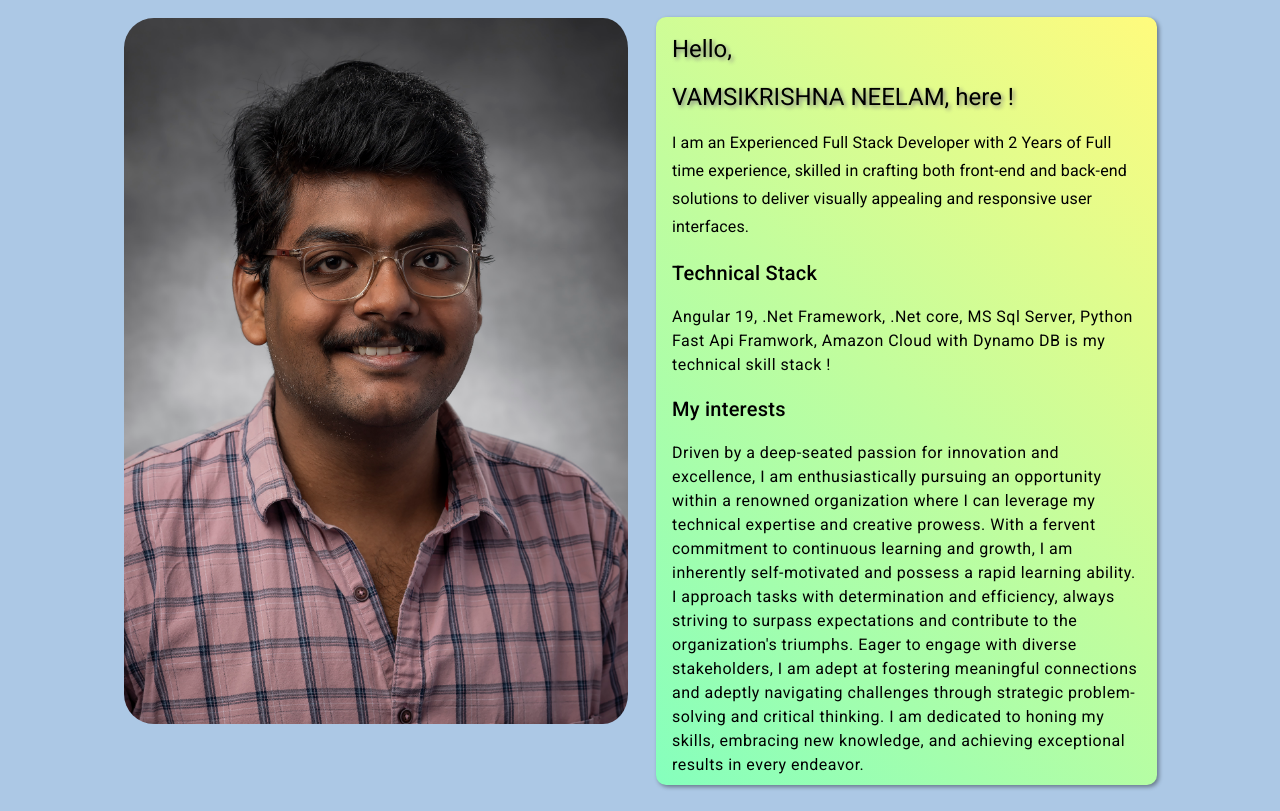
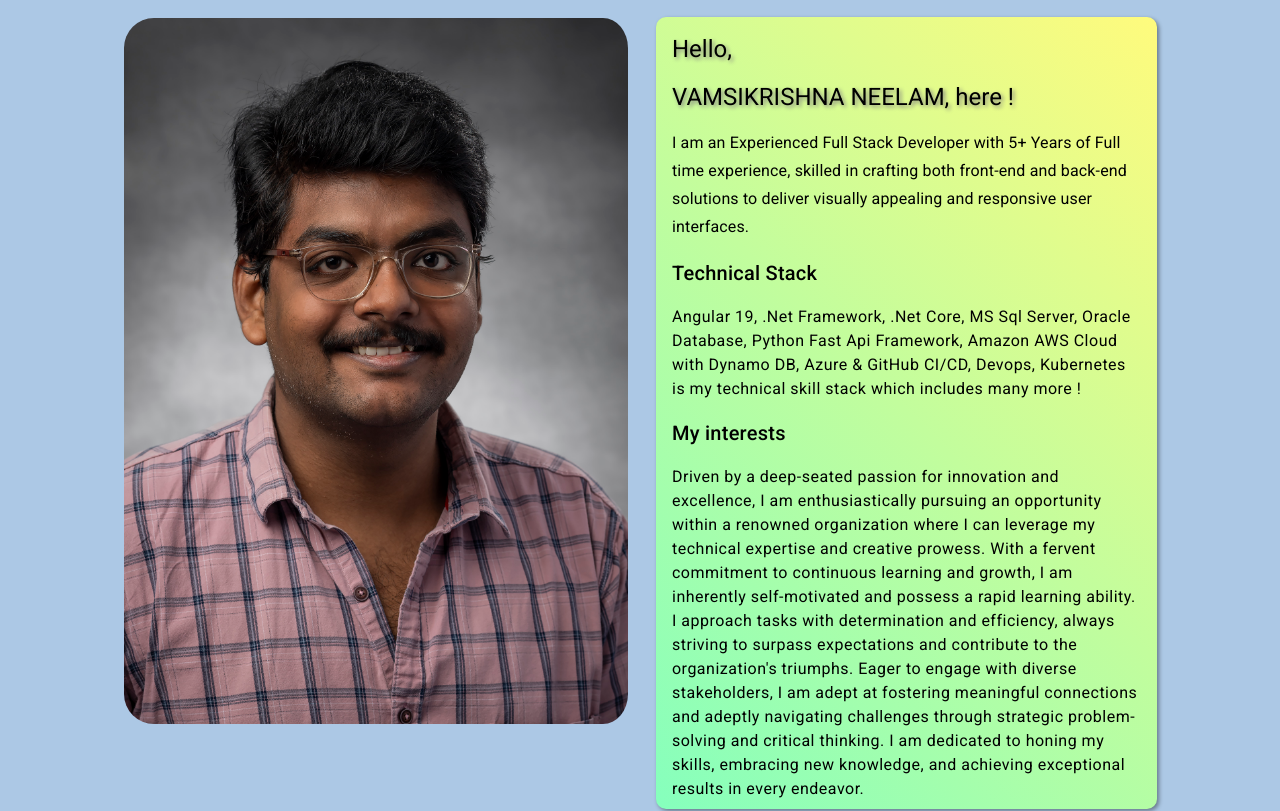
Before and after one commit to VamsiKrishnaN397/angular_portfolio, an Angular app in the folder angular_portfolio/: page /home in a window 1280 px wide. Shown: the part 700-1511 px from the top of the page. Built offline with nearby package versions, Linux system fonts and the light colour scheme.

Commit message:
Multiple Changes

```diff
--- a/angular_portfolio/src/app/home/home.component.html
+++ b/angular_portfolio/src/app/home/home.component.html
@@ -10,9 +10,9 @@
                 <mat-card-content>
                     <h1 class="cardTitle">Hello,</h1>
                     <h1 class="cardTitle">VAMSIKRISHNA NEELAM, here !</h1>
-                    <h3>I am an Experienced Full Stack Developer with 2 Years of Full time experience, skilled in crafting both front-end and back-end solutions to deliver visually appealing and responsive user interfaces. </h3>
+                    <h3>I am an Experienced Full Stack Developer with 5+ Years of Full time experience, skilled in crafting both front-end and back-end solutions to deliver visually appealing and responsive user interfaces. </h3>
                     <h2>Technical Stack</h2>
-                    <h4>Angular 19, .Net Framework, .Net core, MS Sql Server, Python Fast Api Framwork, Amazon Cloud with Dynamo DB is my technical skill stack ! </h4>
+                    <h4>Angular 19, .Net Framework, .Net Core, MS Sql Server, Oracle Database, Python Fast Api Framework, Amazon AWS Cloud with Dynamo DB, Azure & GitHub CI/CD, Devops, Kubernetes is my technical skill stack which includes many more ! </h4>
                     <h2>My interests</h2>
                     <h4>
                         Driven by a deep-seated passion for innovation and excellence, I am enthusiastically pursuing an opportunity within a renowned organization where I can leverage my technical expertise and creative prowess. With a fervent commitment to continuous learning and growth, I am inherently self-motivated and possess a rapid learning ability. I approach tasks with determination and efficiency, always striving to surpass expectations and contribute to the organization's triumphs. Eager to engage with diverse stakeholders, I am adept at fostering meaningful connections and adeptly navigating challenges through strategic problem-solving and critical thinking. I am dedicated to honing my skills, embracing new knowledge, and achieving exceptional results in every endeavor.
--- a/angular_portfolio/src/app/workexperience/workexperience.component.html
+++ b/angular_portfolio/src/app/workexperience/workexperience.component.html
@@ -10,7 +10,7 @@
                 <div class="card-body">
                     <div class="title"><b style="font-size: 16px;">Software Developer at AIOWL for ALL LLC</b></div>
                     <div class="descr">I worked on the developement of the AIOWL LLC Website and also worked on the developement of a product
-                        which is being used for crime investigation which uses AI Chatbot for getting out the important information of the crime case details being uploaded which inlvoves working in Angular V19 and python's Fast Api framework for creaintng the REST API and also worked for teaching AI Through gaming modules to the High School Students to make them aware of using the Tools like julius, perplexity etc for efficient day to day problem solving in daily life.</div>
+                        which is being used for crime investigation which uses AI Chatbot for getting out the important information of the crime case details being uploaded which involves working in Angular V19 and python's Fast Api framework for creating the REST API and also worked for teaching AI Through gaming modules to the High School Students to make them aware of using the Tools like julius, perplexity etc for efficient day to day problem solving in daily life. I also made use of Amazon AWS Cloud for deploying and hosting the website apart from creating a cloud server for this purpose.</div>
                 </div>
               </div>
           </li>
@@ -19,7 +19,7 @@
               <div class="card">
                 <div class="card-body">
                     <div class="title"><b style="font-size: 16px;">Associate Software Engineer at Everi India Pvt Ltd</b></div>
-                    <div class="descr">I am an Experienced associate developer proficient in Angular development, with a track record of successfully developing and integrating software solutions. Skilled in designing interfaces and integrating APIs to enhance project functionality. Collaborative team player who worked closely with development and testing teams to identify and resolve project bugs. Specialized in creating the Connector Module API Simulator and Game Simulator in Angular 12, and contributed to the integration of various APIs for gaming applications. Dedicated to delivering high-quality solutions that meet design requirements and exceed client expectations.</div>
+                    <div class="descr">I am an Experienced associate developer proficient in Angular development, with a track record of successfully developing and integrating software solutions. Skilled in designing interfaces and integrating APIs to enhance project functionality. Collaborative team player who worked closely with development and testing teams to identify and resolve project bugs. Specialized in creating the Connector Module API Simulator and Game Simulator in Angular 12, and contributed to the integration of various APIs for gaming applications. Dedicated to delivering high-quality solutions that meet design requirements and exceed client expectations.Also worked on setting up the pipelines for CI/CD apart from working on DevOps and also made use of RabbitMQ, Kubernetes for creaitng efficient Data pipelines</div>
                 </div>
               </div>
           </li>
@@ -28,7 +28,7 @@
               <div class="card">
                 <div class="card-body">
                     <div class="title"><b style="font-size: 16px;">Software Engineer at Mars India Pvt Ltd</b></div>
-                    <div class="descr">I had Contributed to the MARS version 10 product release features design, development, and Unit testing as a Software Engineer. Conducted Unit Testing on the developed Api’s and Angular Interfaces and resolved the errors achieving 100% accuracy.</div>
+                    <div class="descr">I had Contributed to the MARS version 10 product release features design, development, and Unit testing as a Software Engineer. Conducted Unit Testing on the developed Api’s and Angular Interfaces and resolved the errors achieving 100% accuracy. Also worked on the DevOps for CI/CD Pipelines and also for trouble shooting the various application issues.</div>
                 </div>
               </div>
           </li>
@@ -37,7 +37,7 @@
               <div class="card">
                 <div class="card-body">
                     <div class="title"><b style="font-size: 16px;">Software Engineer at Option Matrix Infotech</b></div>
-                    <div class="descr">Designed Various Angular UI Projects for the requirements of the clients for responsive web interfaces.Integrated .Net Web Api Framework using the Linq to Sql and Entity framework into Angular for complete functionality of the Project.Deployed the project onto the AWS server successfully for further development and feedback from the Clients.Maintained the source code on the Git Version Control System and the databases alongside the projects.</div>
+                    <div class="descr">Designed Various Angular UI Projects for the requirements of the clients for responsive web interfaces.Integrated .Net Web Api Framework using the Linq to Sql and Entity framework into Angular for complete functionality of the Project.Deployed the project onto the AWS server successfully for further development and feedback from the Clients.Maintained the source code on the Git Version Control System and the databases alongside the projects.Made use of Github Actions and AWS Cloud for setting up the CI/CD and also for making the DevOps for the existing projects based on the client needs.</div>
                 </div>
               </div>
           </li>
@@ -46,7 +46,7 @@
               <div class="card">
                 <div class="card-body">
                     <div class="title"><b style="font-size: 16px;">Freelance Software Engineer at Naukri Self Employed</b></div>
-                    <div class="descr">Worked on different projects for designing and developing the uder interfaces and front end web user interfaces using different technologies like HTML, CSS, Bootstrap, Typescript, Javascript, Agnular 6+, jQuery, GitHub for version control system, aws cloud for web site hsoting etc</div>
+                    <div class="descr">Worked on different projects for designing and developing the user interfaces and front end web user interfaces using different technologies like HTML, CSS, Bootstrap, Tailwind CSS, React, Typescript, Javascript, Agnular 6+, jQuery, GitHub for version control system, AWS cloud for web site hosting DevOps operations etc</div>
                 </div>
               </div>
           </li>
@@ -55,7 +55,7 @@
               <div class="card">
                 <div class="card-body">
                     <div class="title"><b style="font-size: 16px;">Web Developer Intern at Effective Electronic Systems</b></div>
-                    <div class="descr">Designed Various screens for the website development alongside the User Interface development using technologies like HTML, CSS, BootStrap, Javascript, jQuery, AJAX. Also hosted the website on 000Webhost domain to be available for the public and also made use of GitHub version control system for code maintenance and development.</div>
+                    <div class="descr">Designed Various screens for the website development alongside the User Interface development using technologies like HTML, CSS, BootStrap, Javascript, jQuery, AJAX. Also hosted the website on Microsoft Azure Cloud Server to be made available for the public and also made use of GitHub version control system for code maintenance and development.</div>
                 </div>
               </div>
           </li>
```
Also changed, not shown: 3 other files (tests, documents, lock files or other folders).
